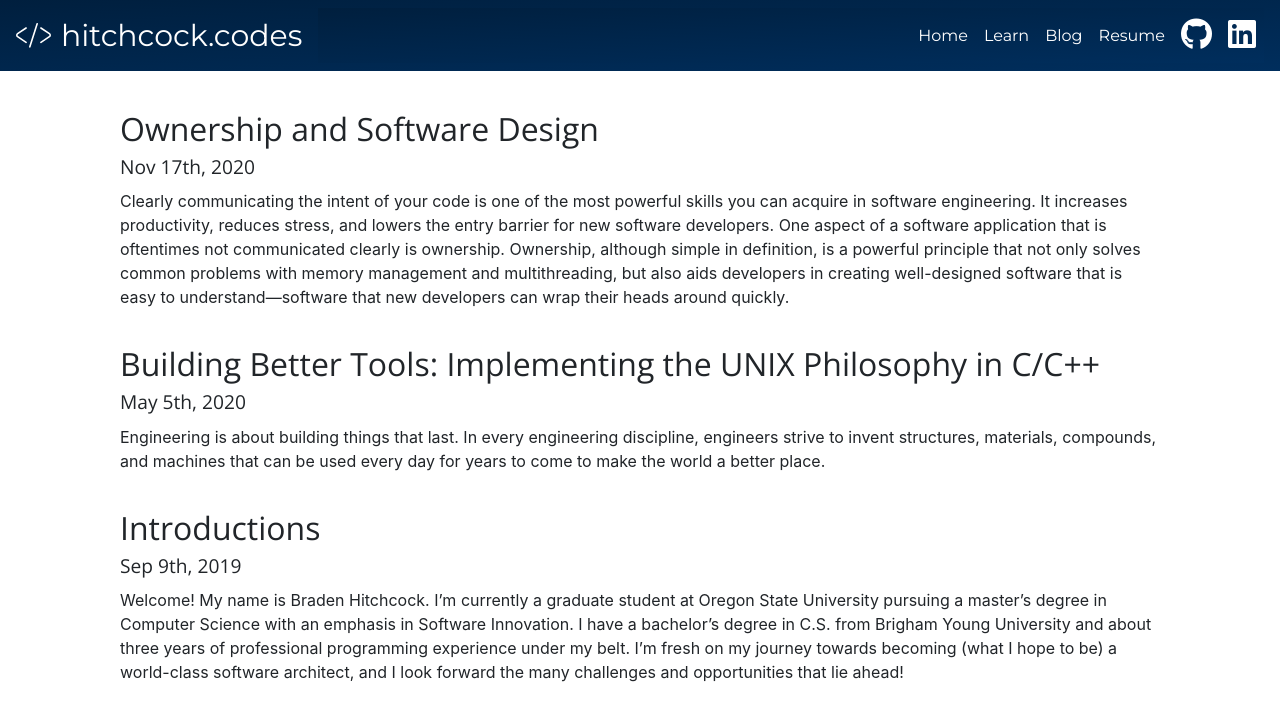
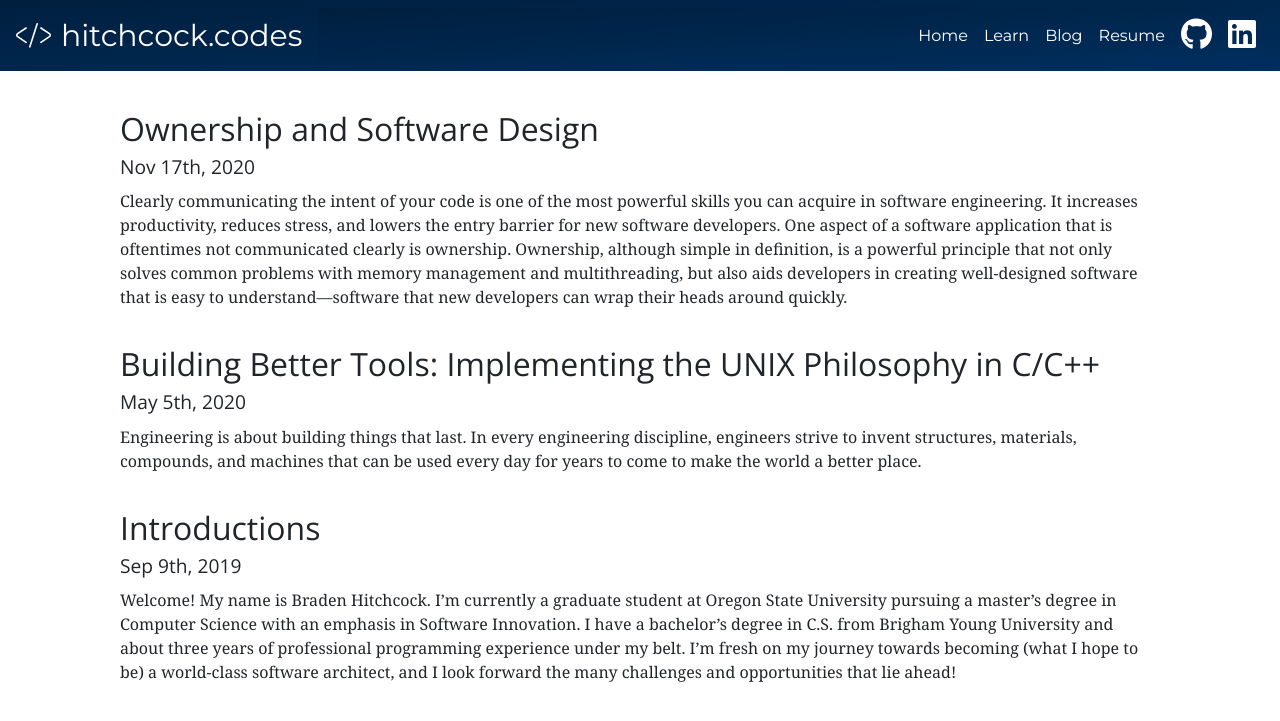
Before and after one commit to bradenhc/bradenhc.github.io, a Jekyll site: the page built from blog.html, in a window 1280 px wide. Shown: the top 721 px of the page. Built offline with Jekyll 4.4.1, drawn with Linux system fonts in a browser that asks for light colours; nearby versions of some CDN libraries.

Commit message:
feat: improve style, add table styles

```diff
--- a/_sass/colors.scss
+++ b/_sass/colors.scss
@@ -1,5 +1,12 @@
 $cBlueDark: #001f3e;
 $cBlueLight: #002e5d;
 $cWhite: #ffffff;
+$cBlack: #00171f;
+
+$cLink: #007ea7;
+$cCodeBackground: #f3f3f3;
+$cTableBorder: #f3f3f3;
+
+$cFont: black;
 
 $cGradient: linear-gradient(to bottom right, $cBlueDark, $cBlueLight)
--- a/_sass/post.scss
+++ b/_sass/post.scss
@@ -1,4 +1,5 @@
 @import "fonts";
+@import "colors";
 
 @mixin reader-styles {
     font-family: $fBody;
@@ -11,9 +12,17 @@
         margin-block-end: 1.5em;
 
         a {
-            color: inherit;
-            text-decoration: underline;
+            color: $cLink !important;
+
+            code.language-plaintext {
+                color: $cLink !important;
+            }
         }
+    }
+
+    code.language-plaintext {
+        color: $cBlueDark;
+        font-size: 90.2%;
     }
 
     pre {
@@ -55,13 +64,53 @@
         }
     }
 
+    table {
+        font-size: 0.9em;
+
+        thead {
+            font-family: $fHeader;
+            font-weight: bold;
+
+            tr {
+                border-bottom: 2px solid $cTableBorder;
+
+                th {
+                    border-right: 1px solid $cTableBorder;
+                    padding: 3px 5px;
+                }
+
+                th:last-child {
+                    border-right: 1px solid transparent;
+                }
+            }
+        }
+
+        tbody {
+            font-family: $fHeader;
+
+            tr {
+                border-bottom: 1px solid $cTableBorder;
+
+                td {
+                    vertical-align: top;
+                    border-right: 1px solid $cTableBorder;
+                    padding: 3px 5px;
+                }
+
+                td:last-child {
+                    border-right: 1px solid transparent;
+                }
+            }
+        }
+    }
+
     /*
      * GitHub style for Pygments syntax highlighter, for use with Jekyll
      * Courtesy of GitHub.com
      */
 
     div.highlight { margin: 10px 0px; }
-    pre.highlight { padding: 0.4em 0.4em; background-color: #f3f3f3; }
+    pre.highlight { padding: 0.4em 0.4em; background-color: $cCodeBackground; }
     .highlight .hll { background-color: #ffffcc }
     .highlight .c { color: #999988; font-style: italic } /* Comment */
     .highlight .err { color: #a61717; background-color: #e3d2d2 } /* Error */
--- a/assets/css/blog-posts.scss
+++ b/assets/css/blog-posts.scss
@@ -11,6 +11,10 @@
         flex-direction: column;
         align-items: stretch;
         margin-top: 15px;
+
+        p {
+            font-family: $fBody;
+        }
 
         a {
             color: inherit;
--- a/assets/css/post.scss
+++ b/assets/css/post.scss
@@ -8,7 +8,7 @@
 
 .container-post {
     margin-top: 100px !important;
-    margin-bottom: 300px;
+    padding-bottom: 100px !important;
 }
 
 .post-footer {
```
